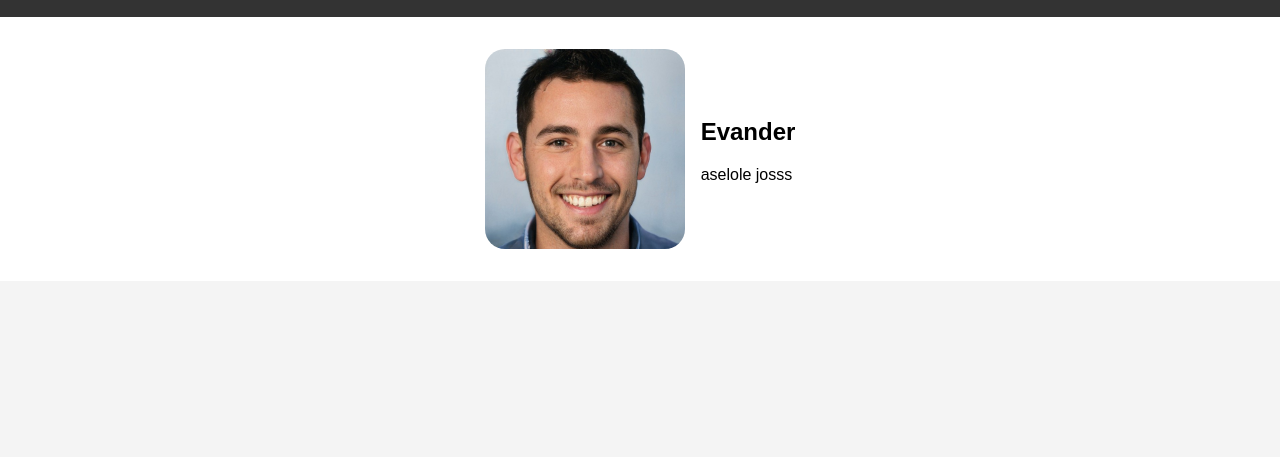
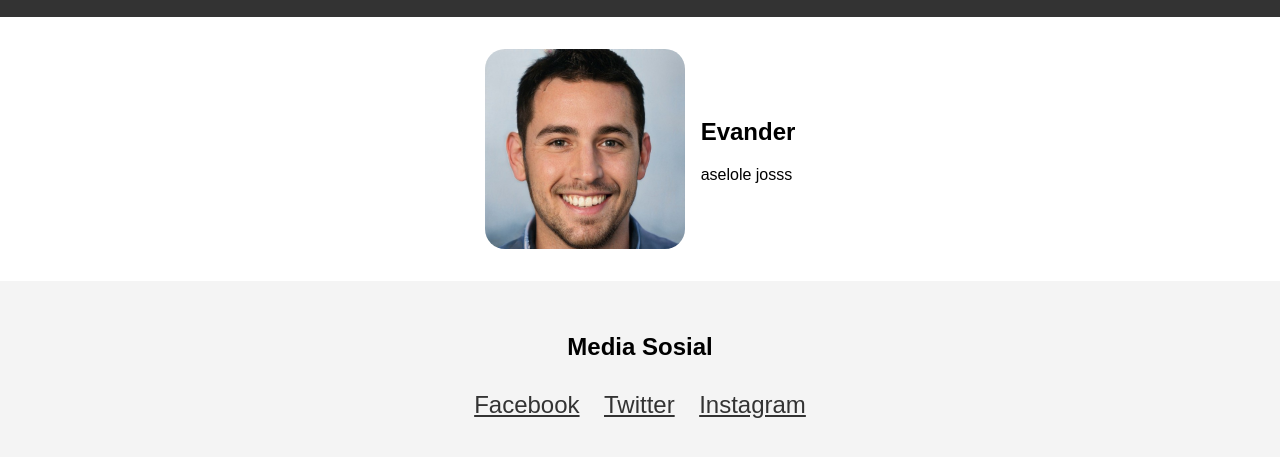
Before and after one commit to eotambunan/excersice-portofolio-evander, a plain HTML site: page index.html in a window 1280 px wide. Shown: the part 95-552 px from the top of the page. Drawn offline with Linux system fonts and the light colour scheme.

Commit message:
#2 Section Portofolio selesai

```diff
--- a/assets/style.css
+++ b/assets/style.css
@@ -1,10 +1,10 @@
-body{
-    font-family: arial,sans-serif;
+body {
+  font-family: arial, sans-serif;
   margin: 0;
   padding: 0;
   background-color: #f4f4f4;
 }
-header{
+header {
   background-color: #333;
   color: #fff;
   text-align: center;
@@ -36,3 +36,15 @@ header{
   padding: 1em;
   background-color: #fff;
 }
+/* Section Profile */
+.social-media {
+  text-align: center;
+  background-color: #f4f4f4;
+  padding: 2em;
+}
+.social-media a {
+  display: inline-block;
+  margin: 10px;
+  color: #333;
+  font-size: 1.5em;
+}
--- a/index.html
+++ b/index.html
@@ -17,5 +17,11 @@
         <p>aselole josss</p>
       </div>
     </section>
+    <section class="social-media">
+        <h2>Media Sosial</h2>
+        <a href="https://www.facebook.com/" target="_blank">Facebook</a>
+        <a href="https://www.twitter.com/" target="_blank">Twitter</a>
+        <a href="https://www.instagram.com/" target="_blank">Instagram</a>
+    </section>
   </body>
 </html>
```
Lines whose indentation alone changed are shown as unchanged.
